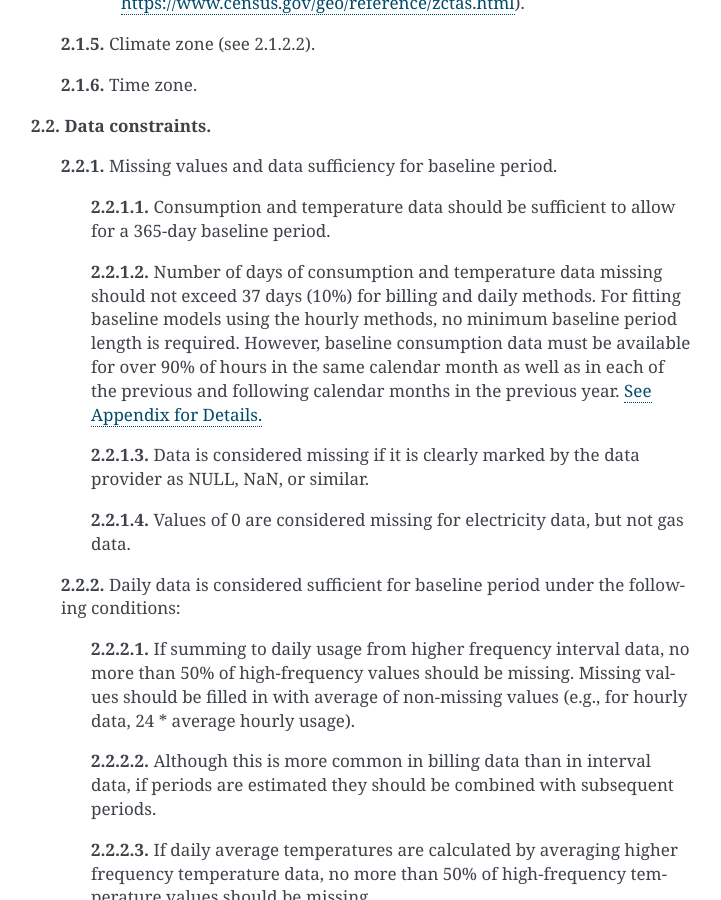
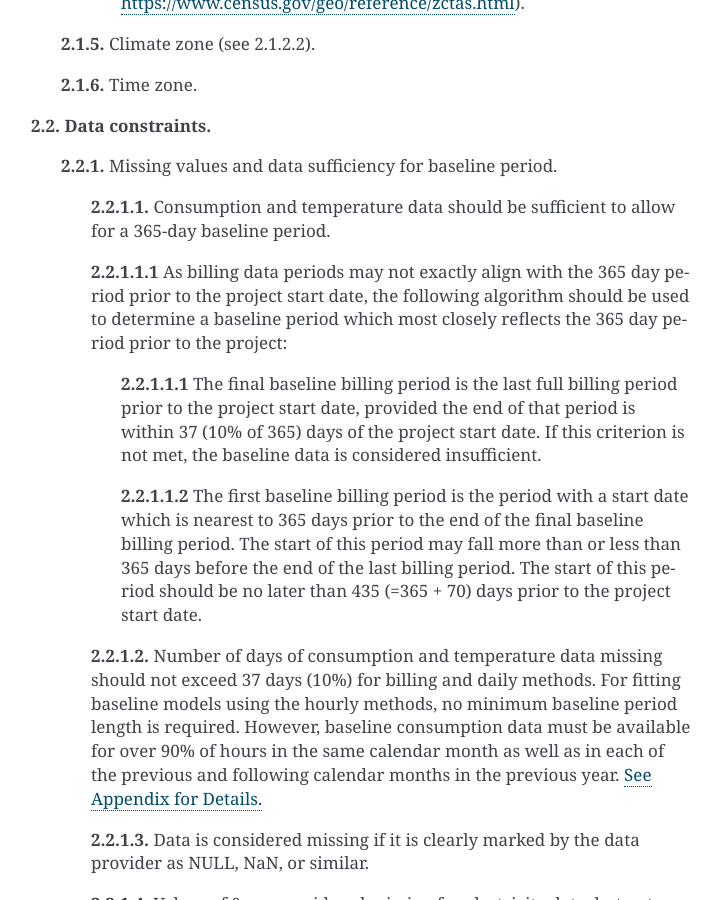
Before and after one commit to openeemeter/caltrack, a Sphinx documentation site: the page built from docs/methods.rst, in a window 1280 px wide and 900 px high, scrolled down 5221 px. Shown: the whole window, without its empty margins (389-1110 px from the left). Built offline with Sphinx 7.4.7, drawn with Linux system fonts in a browser that asks for light colours.

Commit message:
Draft issue #126 proposal

```diff
--- a/docs/methods.rst
+++ b/docs/methods.rst
@@ -140,6 +140,21 @@ The data requirements to apply CalTRACK methods to a single metered site are lis
  **2.2.1.** Missing values and data sufficiency for baseline period.
 
   **2.2.1.1.** Consumption and temperature data should be sufficient to allow for a 365-day baseline period.
+
+  **2.2.1.1.1** As billing data periods may not exactly align with the 365 day period
+  prior to the project start date, the following algorithm should be used to determine
+  a baseline period which most closely reflects the 365 day period prior to the project:
+
+    **2.2.1.1.1** The final baseline billing period is the last full billing period
+    prior to the project start date, provided the end of that period is within 37
+    (10% of 365) days of the project start date. If this criterion is not met, the
+    baseline data is considered insufficient.
+
+    **2.2.1.1.2** The first baseline billing period is the period with a start date
+    which is nearest to 365 days prior to the end of the final baseline billing period.
+    The start of this period may fall more than or less than 365 days before the end of
+    the last billing period. The start of this period should be no later than 435
+    (=365 + 70) days prior to the project start date.
 
  .. _methods2-2-1-2:
 
```
